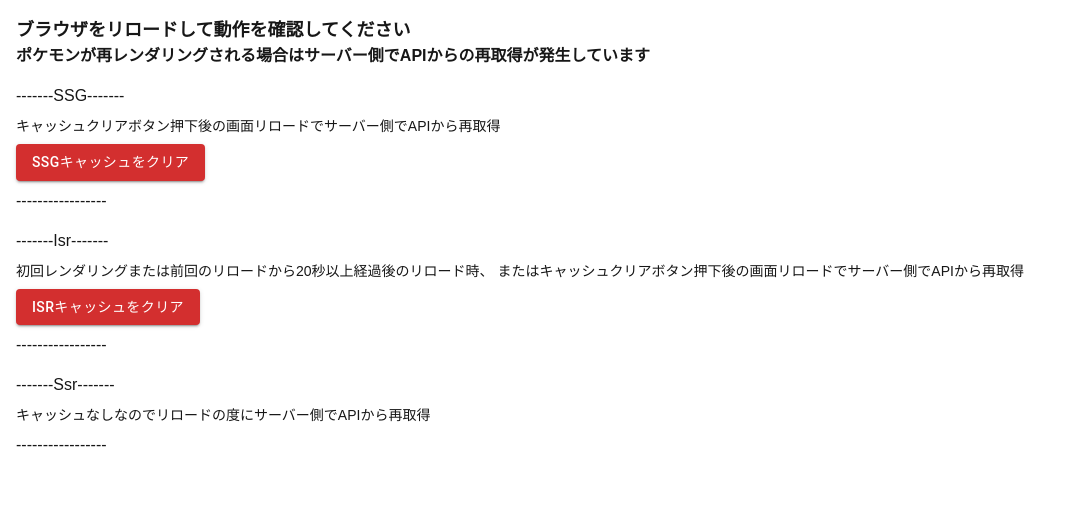
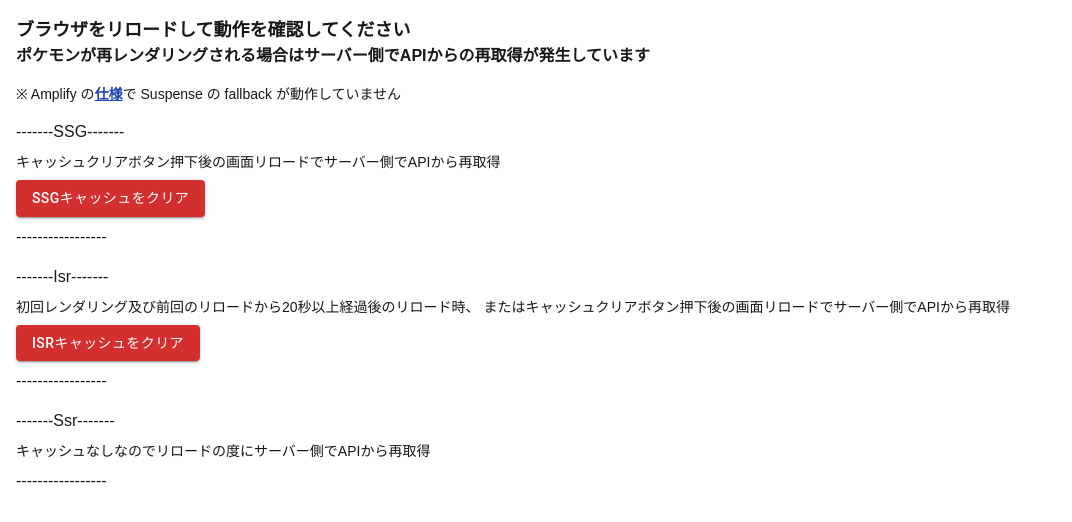
Before and after one commit to Kei-Ikeda/next-app-cache-test, a Next.js app: page / in a window 1280 px wide. Shown: the top 522 px of the page, without its empty margins (0-1072 px from the left). Built offline with nearby package versions, Linux system fonts and the light colour scheme; no server answers.

Commit message:
fix page annotation text

```diff
--- a/src/app/page.tsx
+++ b/src/app/page.tsx
@@ -12,6 +12,17 @@ export default function Home() {
       </p>
       <p className="font-bold">
         ポケモンが再レンダリングされる場合はサーバー側でAPIからの再取得が発生しています
+      </p>
+      <p className="text-sm mt-4">
+        ※ Amplify の
+        <a
+          href="https://github.com/aws-amplify/amplify-hosting/issues/3843"
+          target="_blank"
+          className="cursor-pointer text-blue-800 underline font-bold"
+        >
+          仕様
+        </a>
+        で Suspense の fallback が動作していません
       </p>
       <div className="mt-4 flex flex-col gap-y-2">
         <p>-------SSG-------</p>
@@ -32,7 +43,7 @@ export default function Home() {
           <Isr />
         </Suspense>
         <p className="text-sm">
-          初回レンダリングまたは前回のリロードから20秒以上経過後のリロード時、
+          初回レンダリング及び前回のリロードから20秒以上経過後のリロード時、
           またはキャッシュクリアボタン押下後の画面リロードでサーバー側でAPIから再取得
         </p>
         <div className="max-w-[340px]">
```
